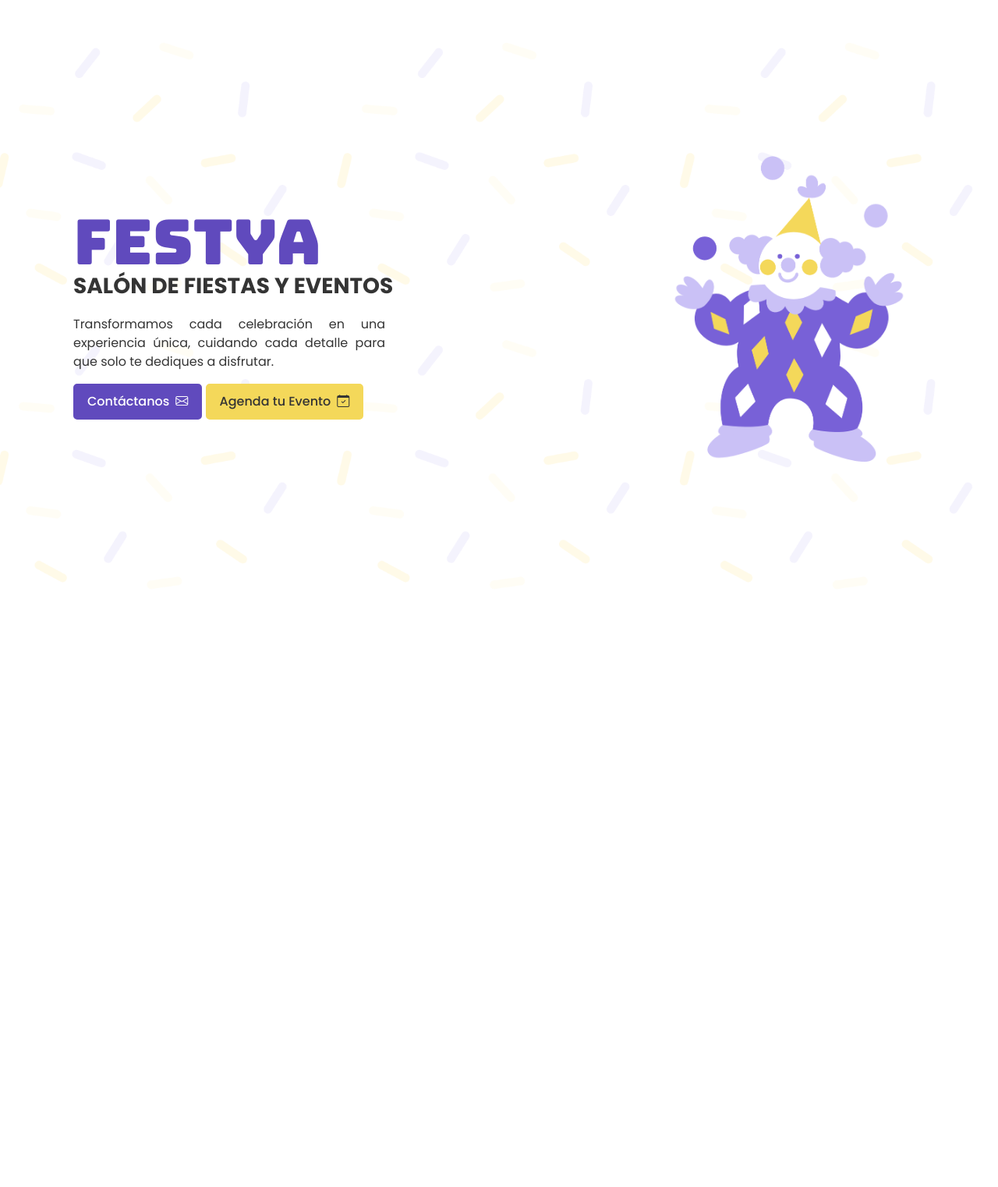
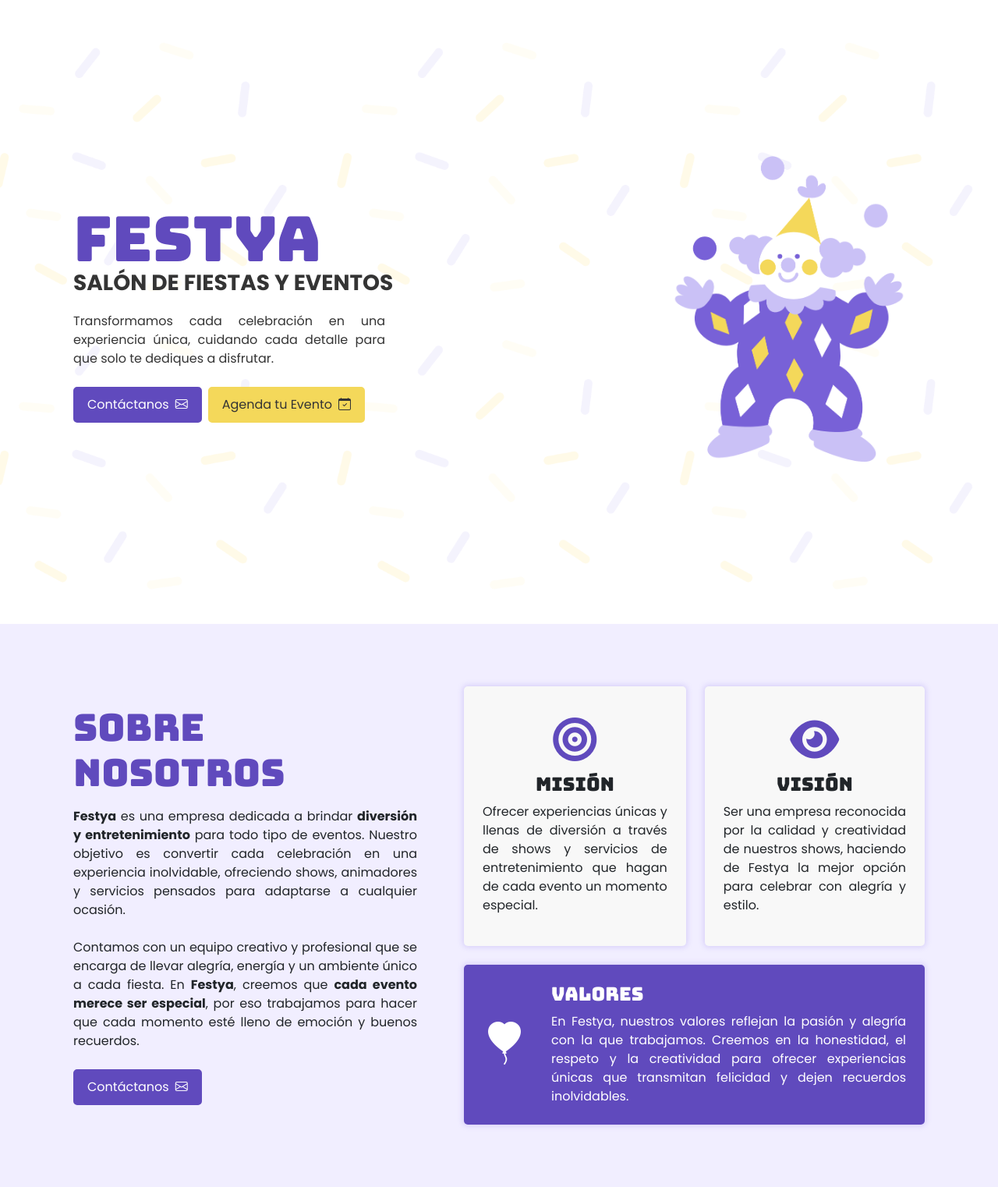
Before and after one commit to FrancoLoera/DW-PIA, a Django app: page / in a window 1280 px wide. Shown: the whole page at 78% size. Before the commit the page ends 746 px from the top, so only its background shows below. Run offline with Django 5.2, Linux system fonts and the light colour scheme; some libraries are stand-ins or nearby versions.

Commit message:
Sección Nosotros terminada

```diff
--- a/inicio/static/css/styles.css
+++ b/inicio/static/css/styles.css
@@ -11,6 +11,7 @@
     --gris:              #efefef;
     --negro:             #343434;
     --transparente:      rgba(255, 255, 255, 0);
+    --shadow:            rgba(165,145,239,0.30);
 }
 
 [data-theme="dark"] {
@@ -38,8 +39,18 @@ body {
 
 h1 {
     font-family: 'Bungee';
+    font-size: 5rem;
+    color: var(--primario);
+}
+
+h2 {
+    font-family: 'Bungee';
     font-size: 3rem;
-    color: var(--primario);
+}
+
+h3 {
+    font-family: 'Bungee';
+    font-size: 1.5rem;
 }
 
 .p-text {
@@ -127,6 +138,61 @@ h1 {
     color: var(--negro);
 }
 
+.about-section {
+    background-color: var(--secundario-light);
+    padding-top: 5rem;
+    padding-bottom: 5rem;
+}
+
+.about-section h2 {
+    color: var(--primario);
+}
+
+.card-about {
+    background-color: var(--semi-blanco);
+    border-radius: 5px;
+    box-shadow: 0px 0px 6px 2px var(--shadow);
+    -webkit-box-shadow: 0px 0px 6px 2px var(--shadow);
+    -moz-box-shadow: 0px 0px 6px 2px var(--shadow);
+    transition: ease 0.3s;
+}
+
+.card-about:hover {
+    transform: translateY(-8px);
+    background-color: var(--primario);
+    color: var(--blanco);
+}
+
+.card-about i {
+    color: var(--primario);
+}
+
+.card-about:hover i{
+    color: var(--blanco);
+}
+
+.card-about-dark {
+    background-color: var(--primario);
+    color: var(--blanco);
+}
+
+.card-about-dark i {
+    color: var(--blanco) !important;
+}
+
+.card-about-dark i {
+    color: var(--blanco) !important;
+}
+
+.card-about-dark:hover {
+    background-color: var(--blanco);
+    color: var(--negro);
+}
+
+.card-about-dark:hover i {
+    color: var(--primario) !important;
+}
+
 @media (min-width: 769px) and (max-width: 992px) {
 
 }
@@ -136,7 +202,15 @@ h1 {
         width: 50%;
     }
 
+    .hero-image-col {
+        display: none;
+    }
+
     .hero-section .p-text {
         margin: 0 auto;
     }
+
+    .buttons-group .btn {
+        width: 75%;
+    }
 }
--- a/inicio/templates/index.html
+++ b/inicio/templates/index.html
@@ -5,23 +5,63 @@
 
 {% block content %}
     <main>
+        <!-- HERO SECTION -->
         <section class="vh-100 hero-section d-flex align-items-center justify-content-center">
             <div class="container p-4">
                 <div class="row align-items-center">
                     <div class="col-12 col-md-8 text-center text-md-start">
-                        <h1 class="display-1 mb-0-md text-center text-md-start">FESTYA</h1>
+                        <h1 class="mb-0-md text-center text-md-start">FESTYA</h1>
                         <p class="fs-3 fw-bold text-uppercase text-center text-md-start" style="margin-top: -20px;">Salón de Fiestas y Eventos</p>
-                        <p class="p-text">Transformamos cada celebración en una experiencia única, cuidando cada detalle para que solo te dediques a disfrutar.</p>
-                        <div class="d-column d-flex-md gap-2">
-                            <a href="#contacto" class="btn btn-primary fw-medium">Contáctanos<i class="bi bi-envelope ms-2"></i></a>
-                            <a href="#cotizacion" class="btn btn-secondary fw-medium">Agenda tu Evento<i class="bi bi-calendar-check ms-2"></i></a>
+                        <p class="p-text pb-4 pb-md-2">Transformamos cada celebración en una experiencia única, cuidando cada detalle para que solo te dediques a disfrutar.</p>
+                        <div class="d-flex flex-column flex-md-row gap-2 align-items-center buttons-group">
+                            <a href="#contacto" class="btn btn-primary">Contáctanos<i class="bi bi-envelope ms-2"></i></a>
+                            <a href="#cotizacion" class="btn btn-secondary">Agenda tu Evento<i class="bi bi-calendar-check ms-2"></i></a>
                         </div>
                     </div>
-                    <div class="col-12 col-md-4 position-relative">
+                    <div class="hero-image-col col-12 col-md-4 position-relative">
                         <div class="hero-image-container position-relative">
                             <img src="{% static 'imgs/payaso - img.png' %}" class="hero-image active img-fluid" alt="Payaso">
                             <img src="{% static 'imgs/jester - img.png' %}" class="hero-image img-fluid" alt="Bufón 2">
                         </div>
+                    </div>
+                </div>
+            </div>
+        </section>
+        <!-- ABOUT SECTION -->
+        <section class="about-section d-flex align-items-center">
+            <div class="container ps-4 ps-md-0 ps-lg-4 pe-4 pe-md-0 pe-lg-4">
+                <div class="row gap-4 gap-lg-0">
+                    <div class="col-12 col-lg-5 col-md-12 d-flex flex-column justify-content-center">
+                        <h2 class="mb-3 text-center text-lg-start">Sobre Nosotros</h2>
+                        <p class="p-text mb-0 mb-lg-4"><b>Festya</b> es una empresa dedicada a brindar <b>diversión y entretenimiento</b> para todo tipo de eventos. Nuestro objetivo es convertir cada celebración en una experiencia inolvidable, ofreciendo shows, animadores y servicios pensados para adaptarse a cualquier ocasión.<br><br>
+                        Contamos con un equipo creativo y profesional que se encarga de llevar alegría, energía y un ambiente único a cada fiesta. En <b>Festya</b>, creemos que <b>cada evento merece ser especial</b>, por eso trabajamos para hacer que cada momento esté lleno de emoción y buenos recuerdos.</p>
+                        <a href="#contacto" class="btn btn-primary align-self-start d-none d-lg-inline-block">Contáctanos<i class="bi bi-envelope ms-2"></i></a>
+                    </div>
+                    <div class="col-12 col-lg-7 col-md-12 d-flex flex-column justify-content-center ps-lg-5">
+                        <!-- Tarjetas -->
+                        <div class="d-flex flex-column flex-md-row justify-content-center gap-4 mb-4">
+                            <div class="card-about d-flex flex-column align-items-center p-4">
+                                <i class="fa-solid fa-bullseye display-4 mt-3 mb-3"></i>
+                                <h3>Misión</h3>
+                                <p class="p-text">Ofrecer experiencias únicas y llenas de diversión a través de shows y servicios de entretenimiento que hagan de cada evento un momento especial.</p>
+                            </div>
+                            <div class="card-about d-flex flex-column align-items-center p-4">
+                                <i class="fa-solid fa-eye display-4 mt-3 mb-3"></i>
+                                <h3>Visión</h3>
+                                <p class="p-text">Ser una empresa reconocida por la calidad y creatividad de nuestros shows, haciendo de Festya la mejor opción para celebrar con alegría y estilo.</p>
+                            </div>
+                        </div>
+                        <!-- Valores -->
+                        <div class="d-flex flex-column flex-md-row align-items-center p-4 gap-0 gap-md-3 card-about card-about-dark">
+                            <div class="me-0 me-lg-3 d-flex align-items-center justify-content-center">
+                                <i class="bi bi-balloon-heart-fill display-4 mt-3 mb-3"></i>
+                            </div>
+                            <div class="flex-grow-1">
+                                <h3 class="text-center text-md-start">Valores</h3>
+                                <p class="p-text mb-0">En Festya, nuestros valores reflejan la pasión y alegría con la que trabajamos. Creemos en la honestidad, el respeto y la creatividad para ofrecer experiencias únicas que transmitan felicidad y dejen recuerdos inolvidables.</p>
+                            </div>
+                        </div>
+                        <a href="#contacto" class="btn btn-primary align-self-center d-inline-block d-lg-none mt-4">Contáctanos<i class="bi bi-envelope ms-2"></i></a>
                     </div>
                 </div>
             </div>
```
